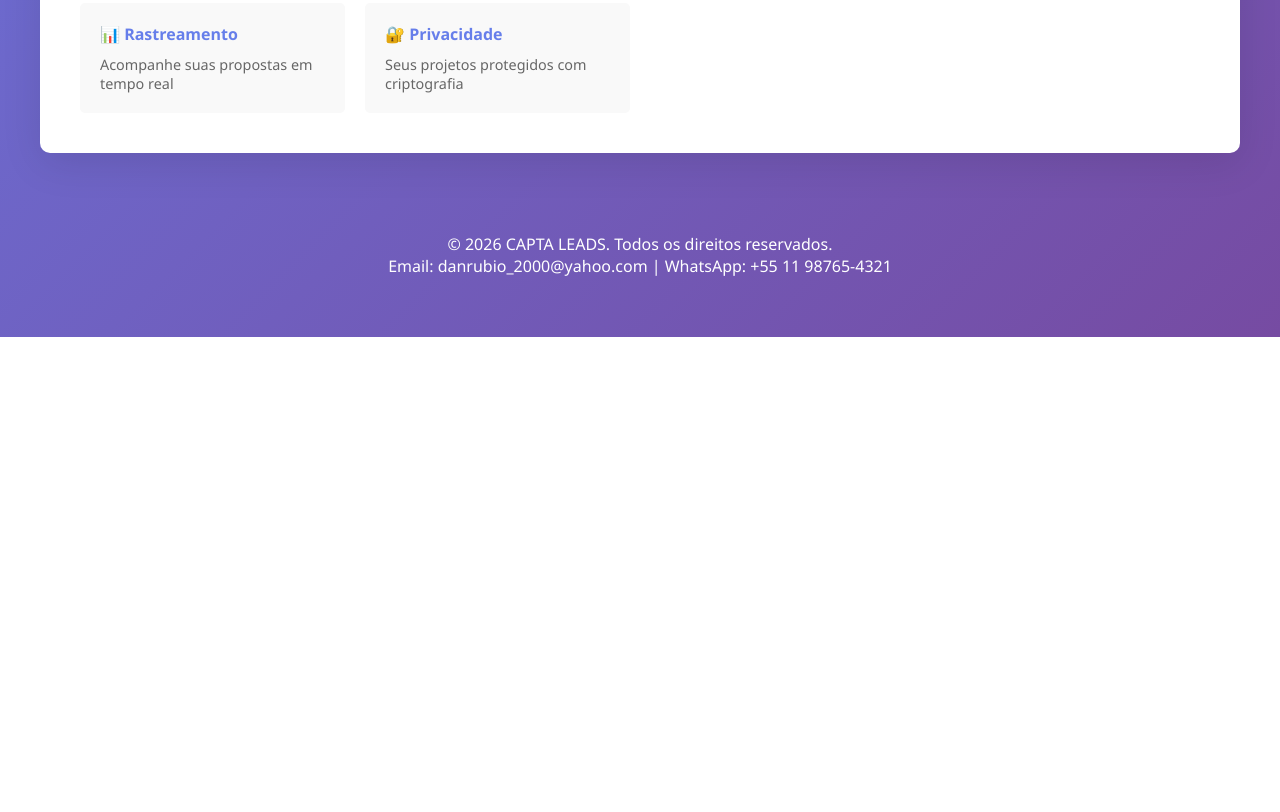
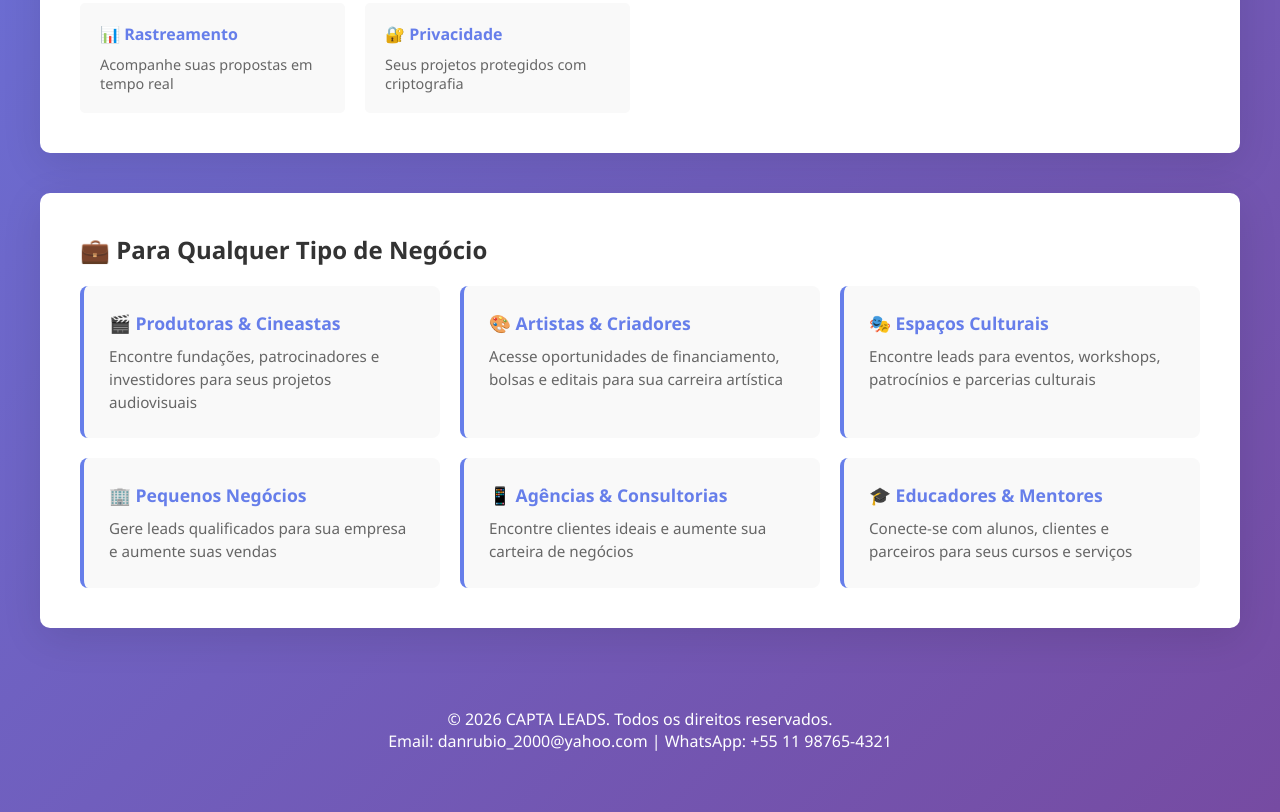
Before and after one commit to Danrubio2000/capta-leads, a website: page checkout.html in a window 1280 px wide. Shown: the part 1118-1930 px from the top of the page. Before the commit the page ends 1455 px from the top, so only its background shows below. Drawn offline with Linux system fonts and the light colour scheme.

Commit message:
Add use cases section: generic business + cultural market highlighting

```diff
--- a/checkout.html
+++ b/checkout.html
@@ -166,6 +166,46 @@
       font-size: 0.9em;
     }
 
+    .use-cases {
+      background: white;
+      border-radius: 10px;
+      padding: 40px;
+      margin-bottom: 40px;
+      box-shadow: 0 10px 40px rgba(0,0,0,0.1);
+    }
+
+    .use-cases h3 {
+      color: #333;
+      margin-bottom: 20px;
+      font-size: 1.5em;
+    }
+
+    .use-cases-grid {
+      display: grid;
+      grid-template-columns: repeat(auto-fit, minmax(280px, 1fr));
+      gap: 20px;
+    }
+
+    .use-case {
+      padding: 25px;
+      background: #f9f9f9;
+      border-radius: 8px;
+      border-left: 4px solid #667eea;
+    }
+
+    .use-case strong {
+      color: #667eea;
+      font-size: 1.1em;
+      display: block;
+      margin-bottom: 10px;
+    }
+
+    .use-case p {
+      color: #666;
+      font-size: 0.95em;
+      line-height: 1.5;
+    }
+
     footer {
       text-align: center;
       color: white;
@@ -228,6 +268,36 @@
         </div>
       </div>
     </div>
+
+    <div class="use-cases">
+      <h3>💼 Para Qualquer Tipo de Negócio</h3>
+      <div class="use-cases-grid">
+        <div class="use-case">
+          <strong>🎬 Produtoras & Cineastas</strong>
+          <p>Encontre fundações, patrocinadores e investidores para seus projetos audiovisuais</p>
+        </div>
+        <div class="use-case">
+          <strong>🎨 Artistas & Criadores</strong>
+          <p>Acesse oportunidades de financiamento, bolsas e editais para sua carreira artística</p>
+        </div>
+        <div class="use-case">
+          <strong>🎭 Espaços Culturais</strong>
+          <p>Encontre leads para eventos, workshops, patrocínios e parcerias culturais</p>
+        </div>
+        <div class="use-case">
+          <strong>🏢 Pequenos Negócios</strong>
+          <p>Gere leads qualificados para sua empresa e aumente suas vendas</p>
+        </div>
+        <div class="use-case">
+          <strong>📱 Agências & Consultorias</strong>
+          <p>Encontre clientes ideais e aumente sua carteira de negócios</p>
+        </div>
+        <div class="use-case">
+          <strong>🎓 Educadores & Mentores</strong>
+          <p>Conecte-se com alunos, clientes e parceiros para seus cursos e serviços</p>
+        </div>
+      </div>
+    </div>
   </div>
 
   <footer>
```
